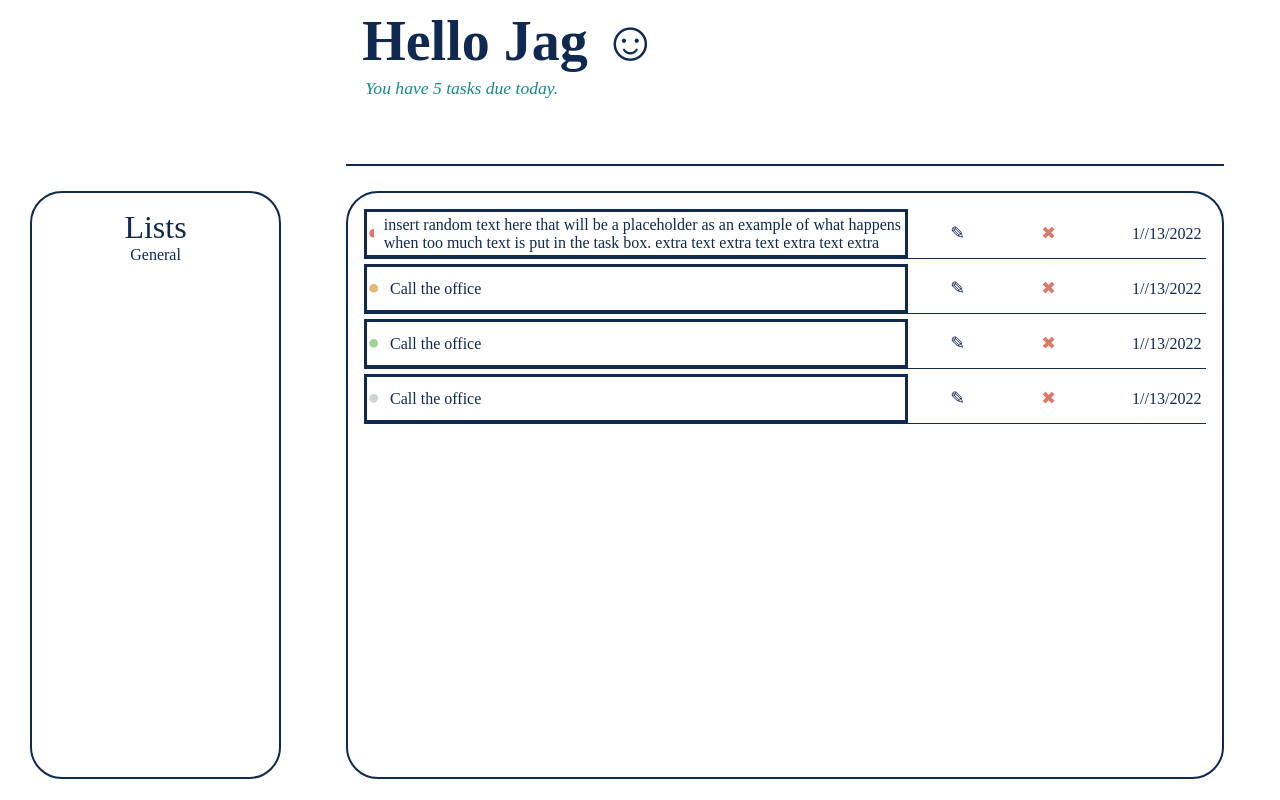
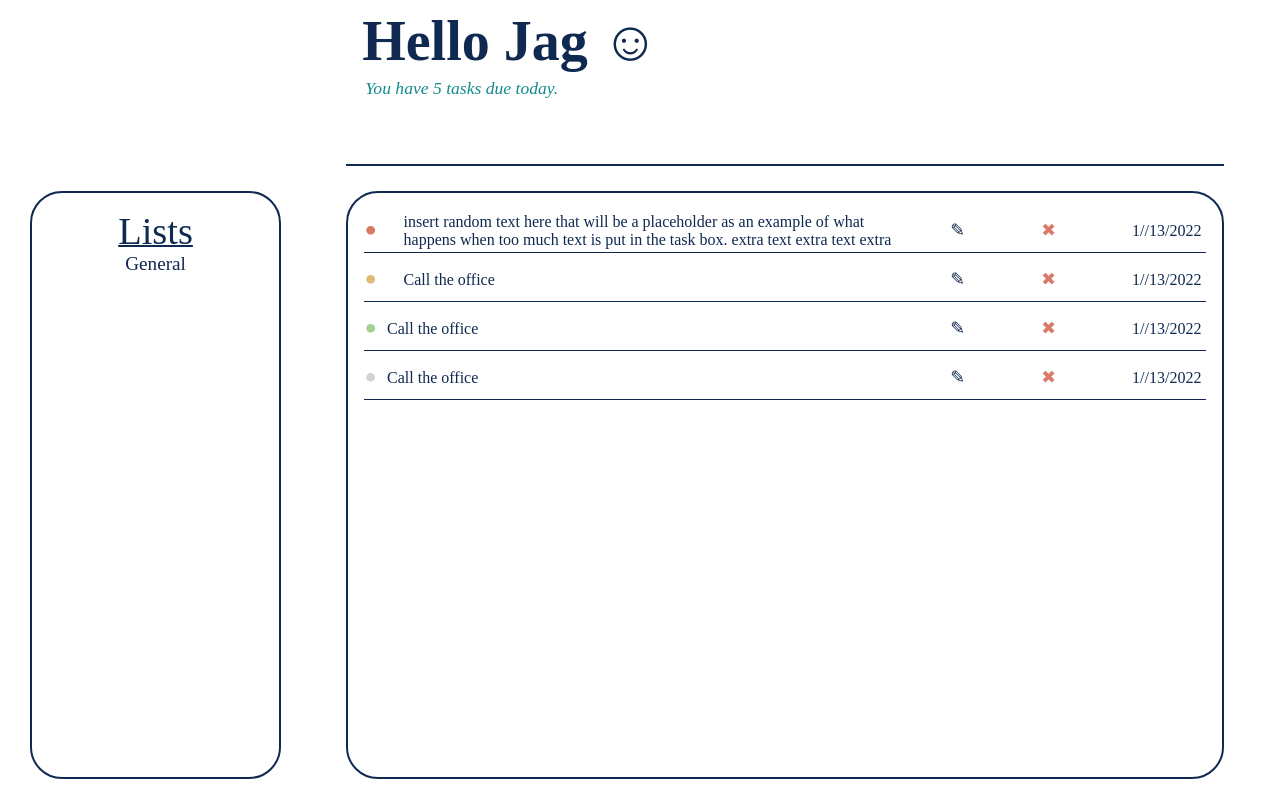
Before and after one commit to JagroopBagri/to-do-list, a website built with webpack: page dist/index.html in a window 1280 px wide. Built offline with nearby package versions, Linux system fonts and the light colour scheme.

Commit message:
fixed bug

```diff
--- a/dist/index.html
+++ b/dist/index.html
@@ -16,13 +16,17 @@
     <div id='content'>
         <div class='lists'>
             <div class='listHeader'>Lists</div>
-            <div class='list1'>General</div>
+            <div class='list-item' id='list1'>General</div>
         </div>
         <div class='tasks'>
             <div class='task list1-task1'>
                 <div class='task-beginning'>
-                    <div class='high'>•</div>
-                    <div class='list-item'>insert random text here that will be a placeholder as an example of what happens when too much text is put in the task box. extra text extra text extra text extra</div>
+                    <div class='priority'>
+                        <div class='high'>•</div>
+                    </div>
+                    <div class='item-content'>
+                        <div class='task-item'>insert random text here that will be a placeholder as an example of what happens when too much text is put in the task box. extra text extra text extra</div>
+                    </div>
                 </div>
                 <div class='task-ending'>
                     <div class='edit'>✎</div>
@@ -32,8 +36,12 @@
             </div>
             <div class='task list1-task2'>
                 <div class='task-beginning'>
-                    <div class='medium'>•</div>
-                    <div class='list-item'>Call the office</div>
+                    <div class='priority'>
+                        <div class='medium'>•</div>
+                    </div>
+                    <div class='item-content'>
+                        <div class='task-item'>Call the office</div>
+                    </div>
                 </div>
                 <div class='task-ending'>
                     <div class='edit'>✎</div>
@@ -44,7 +52,7 @@
             <div class='task list1-task3'>
                 <div class='task-beginning'>
                     <div class='low'>•</div>
-                    <div class='list-item'>Call the office</div>
+                    <div class='task-item'>Call the office</div>
                 </div>
                 <div class='task-ending'>
                     <div class='edit'>✎</div>
@@ -55,7 +63,7 @@
             <div class='task list1-task4'>
                 <div class='task-beginning'>
                     <div class='completed'>•</div>
-                    <div class='list-item'>Call the office</div>
+                    <div class='task-item'>Call the office</div>
                 </div>
                 <div class='task-ending'>
                     <div class='edit'>✎</div>
--- a/dist/styles.css
+++ b/dist/styles.css
@@ -71,7 +71,12 @@ body{
     width: 20%;
 }
 .listHeader{
-    font-size: 2rem;
+    font-size: 2.4rem;
+    text-decoration: underline;
+    text-decoration-thickness: .1rem;
+}
+.list-item{
+    font-size: 1.2rem;
 }
 .tasks{
     display: flex;
@@ -98,11 +103,17 @@ body{
 }
 .task-beginning{
     font-size: 1rem;
-    border-style: solid;
     display: flex;
     align-items: center;
     gap: 10px;
     width: 65%;
+}
+.priority{
+    width: 5.5%;
+    min-width: 1.2rem;
+}
+.item-content{
+    width: 94.5%;
 }
 .task-ending{
     display: flex;
```
